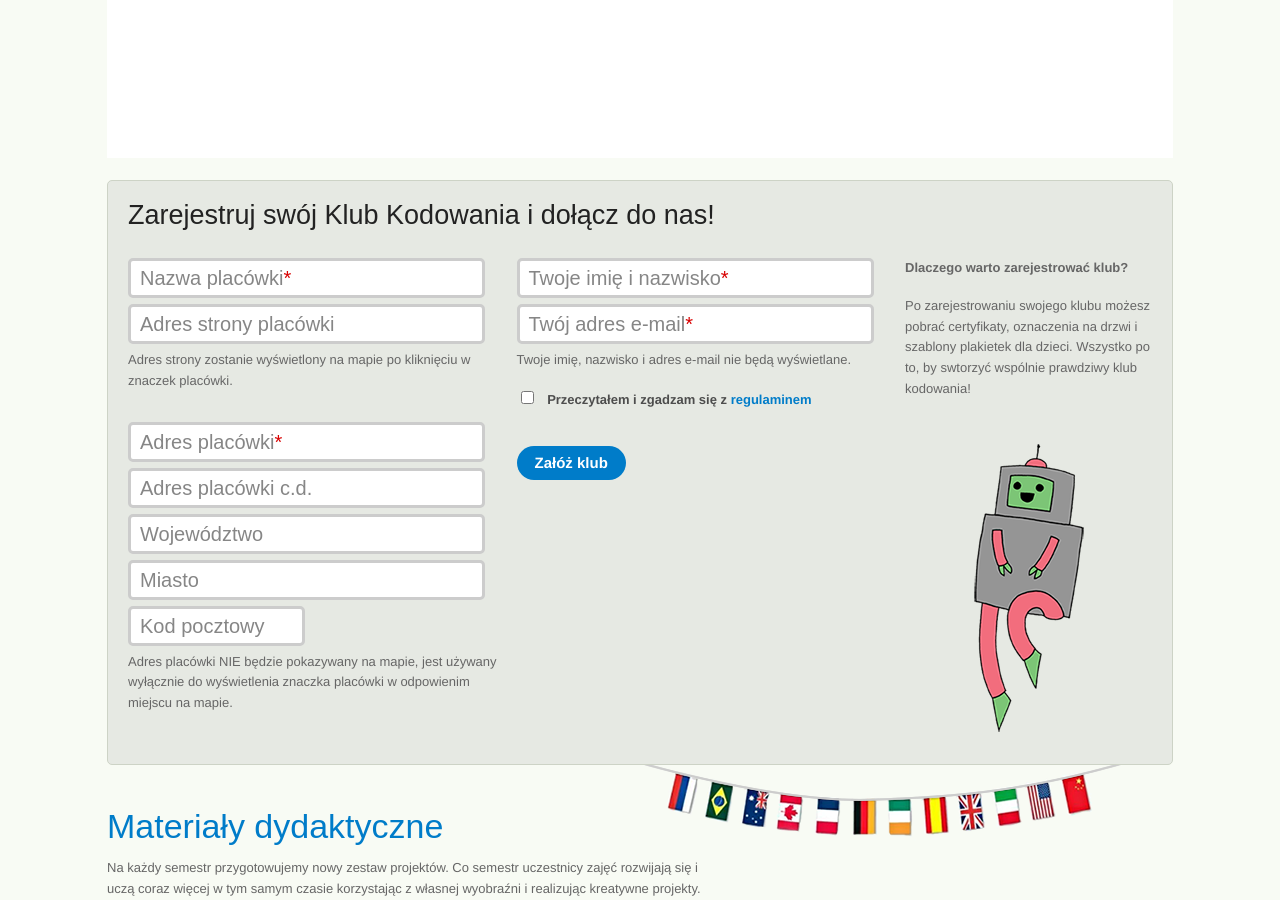
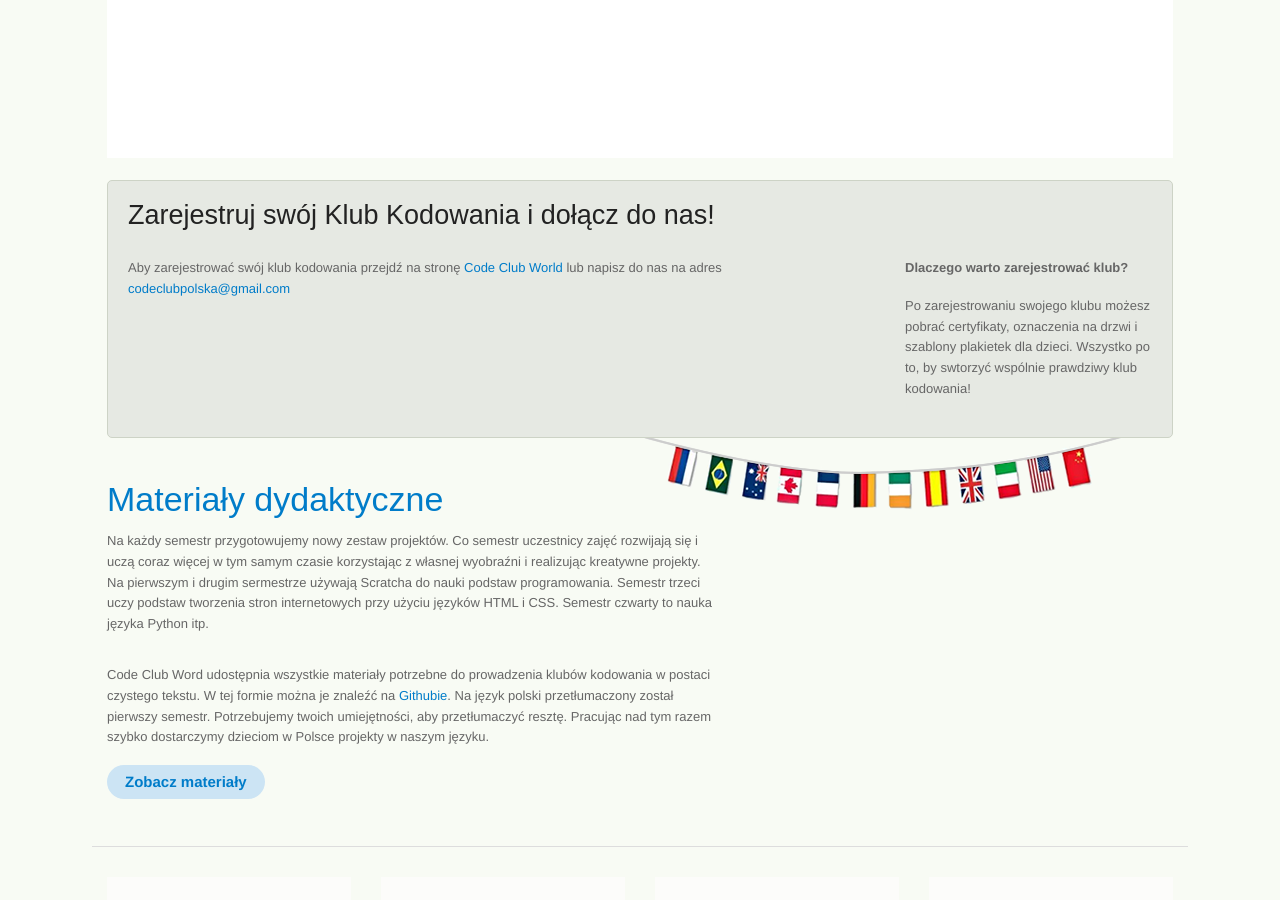
Before and after one commit to codeclubpolska/codeclubpolska.github.io, a Jekyll site: the page built from index.html, in a window 1280 px wide and 900 px high, scrolled down 1771 px. Built offline with Jekyll 4.4.1, drawn with Linux system fonts in a browser that asks for light colours; nearby versions of some CDN libraries; some web fonts are replaced; a style sheet for code colours, icons or effects is not loaded; some of the changed text lies outside the part shown; grey boxes are pictures that could not be loaded.

Commit message:
Remove broken registration form

```diff
--- a/index.html
+++ b/index.html
@@ -115,7 +115,7 @@ title: Home
     <div class="white panel map-wrapper">
       <div class="row">
         <div class="ten columns club-count">
-          <h2><span class="counter"></span> <span class="counter-after">kluby kodowania w Polsce!</span></h2>
+          <h2><span class="counter"></span> <span class="counter-after">klubów kodowania w Polsce!</span></h2>
         </div>
         <div class="two columns start-club">
           <a class="button primary round">Załóż klub</a>
@@ -138,89 +138,13 @@ title: Home
           <div class="nine columns">
             <div class="row">
 
-              <div class="six columns">
-                <div class="custom-placeholder required">
-                  <label for="venue[name]">Nazwa placówki</label>
-                  <input class="medium input-text" name="venue[name]" id="venue[name]" type="text" data-trigger="change"
-                         required="required">
-                </div>
-
-                <div class="custom-placeholder">
-                  <label>Adres strony placówki</label>
-                  <input class="medium input-text" type="text" name="venue[website]" data-trigger="change">
-                </div>
-
-                <p>Adres strony zostanie wyświetlony na mapie po kliknięciu w znaczek placówki.</p>
-
-                <br class="separator">
-
-                <div class="custom-placeholder required">
-                  <label for="venue[address_1]">Adres placówki</label>
-                  <input class="medium input-text" name="venue[address_1]" id="venue[address_1]" type="text"
-                         data-trigger="change" required="required">
-                </div>
-
-                <div class="custom-placeholder">
-                  <label for="venue[address_2]">Adres placówki c.d.</label>
-                  <input class="medium input-text" name="venue[address_2]" id="venue[address_2]" type="text">
-                </div>
-
-                <div class="custom-placeholder">
-                  <label for="venue[region]">Województwo</label>
-                  <input class="medium input-text" name="venue[region]" id="venue[region]" type="text">
-                </div>
-
-                <div class="custom-placeholder">
-                  <label for="venue[city]">Miasto</label>
-                  <input class="medium input-text" name="venue[city]" id="venue[city]" type="text">
-                </div>
-
-                <div class="custom-placeholder">
-                  <label for="venue[postcode]">Kod pocztowy</label>
-                  <input class="medium input-text" type="text" name="venue[postcode]" id="venue[postcode]"
-                         data-trigger="change">
-                </div>
-
-                <p>Adres placówki NIE będzie pokazywany na mapie, jest używany wyłącznie do wyświetlenia znaczka
-                  placówki w odpowienim miejscu na mapie.</p>
-
-                <br class="separator">
-
-                <input type="hidden" name="venue[country][code]" value="PL">
+              <div class="ten columns">
+                <p>Aby zarejestrować swój klub kodowania przejdź na stronę <a href="http://codeclubworld.org">Code Club
+                  World</a> lub napisz do nas na adres <a href="mailto:codeclubpolska@gmail.com">codeclubpolska@gmail.com</a>
+                </p>
 
               </div>
 
-              <div class="six columns">
-                <div class="custom-placeholder required">
-                  <label for="contact[name]">Twoje imię i nazwisko</label>
-                  <input class="medium input-text" type="text" name="contact[name]" id="contact[name]"
-                         data-trigger="change" required="required">
-                </div>
-
-                <div class="custom-placeholder required">
-                  <label for="contact[email]">Twój adres e-mail</label>
-                  <input class="medium input-text input-email" type="email" name="contact[email]" id="contact[email]"
-                         data-trigger="change" required="required">
-                </div>
-
-                <p class="mini-notice">Twoje imię, nazwisko i adres e-mail nie będą wyświetlane.</p>
-
-                <!--                 <div class="custom-placeholder">
-                                  <label for="contact[skype]">Club skype name</label>
-                                  <input class="medium input-text" type="text" name="contact[skype]" id="contact[skype]">
-                                </div>
-                 -->
-                <!--                 <p>Set up a club Skype name so you can chat to other clubs. It will be displayed on your map marker</p>
-                 -->
-                <label id="terms-and-conditions">
-                  <input type="checkbox" name="contact[agreed]" value="1" required="required"
-                         data-error-message="You must agree to the terms and conditions to continue.">
-                  <strong>Przeczytałem i zgadzam się z <a
-                      href="http://codeclub-assets.s3.amazonaws.com/public/CodeClubWorld-Terms-of-Service-v1-clean.pdf">regulaminem</a></strong>
-                </label>
-
-                <button type="submit" class="button primary round" id="create-a-club">Załóż klub</button>
-              </div>
             </div>
           </div>
 
@@ -230,7 +154,6 @@ title: Home
             <p>Po zarejestrowaniu swojego klubu możesz pobrać certyfikaty, oznaczenia na drzwi i szablony plakietek dla
               dzieci. Wszystko po to, by swtorzyć wspólnie prawdziwy klub kodowania!</p>
 
-            <img src="/img/robots/giddy.png" class="giddy" alt="Glidddy">
           </div>
         </div>
 
```
